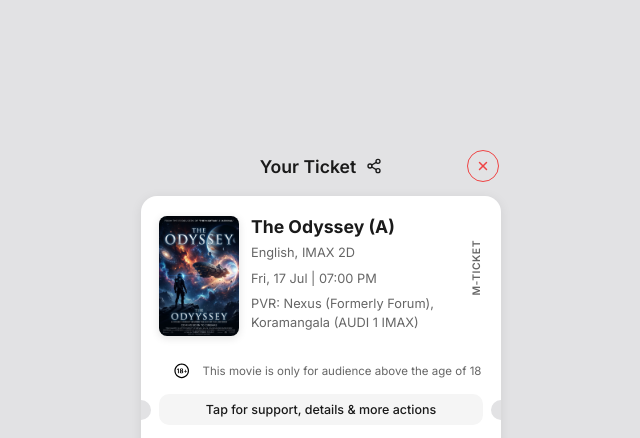
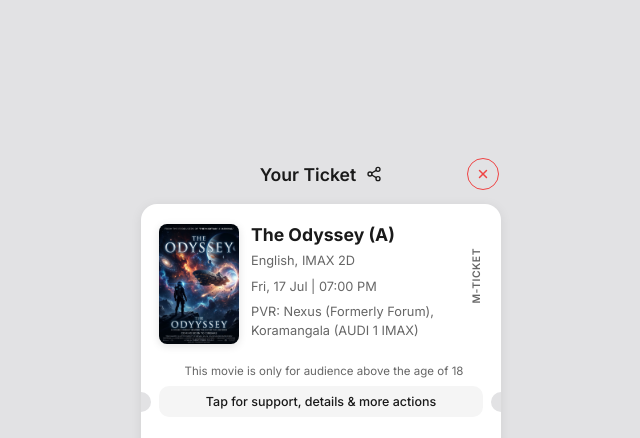
Before and after one commit to Suz41/BB, a website: page index.html in a window 1280 px wide. Shown: the top 438 px of the page, without its empty margins (319-959 px from the left). Drawn offline with Linux system fonts and the light colour scheme.

Commit message:
fix: remove 18+ SVG badge

```diff
--- a/index.html
+++ b/index.html
@@ -55,7 +55,7 @@
                 </div>
             </div>
 
-            <p class="age-text"><img class="age-badge-img" src="18plus.svg" alt="18+"> This movie is only for audience above the age of 18</p>
+            <p class="age-text">This movie is only for audience above the age of 18</p>
 
             <!-- Perforated Cuts with Support Banner -->
             <div class="tear-section">
```
